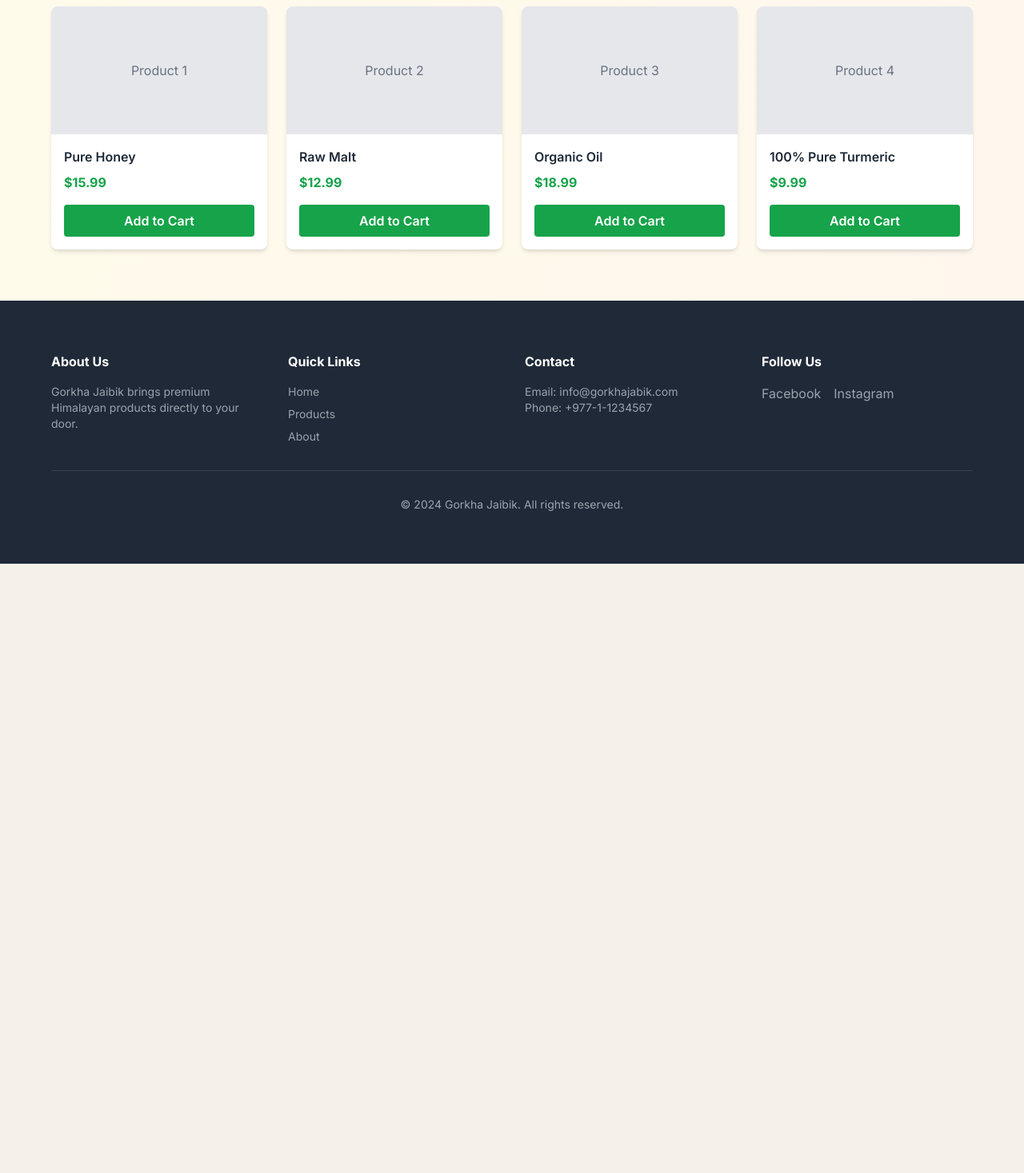
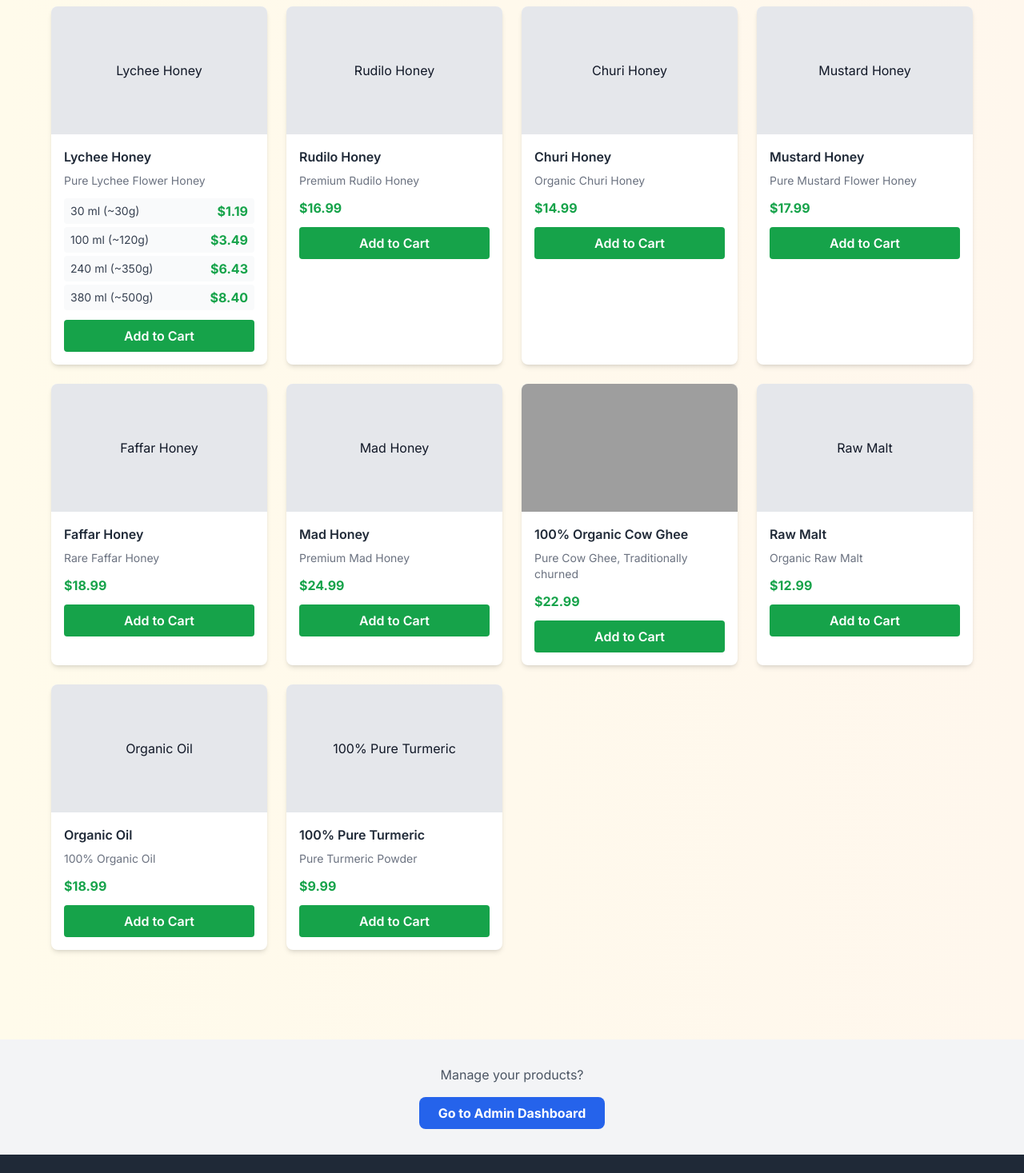
Before and after one commit to dbaithak-source/gorkha-store, a Next.js app: page / in a window 1280 px wide. Shown: the part 1330-2797 px from the top of the page at 80% size. Before the commit the page ends 2035 px from the top, so only its background shows below. Built offline with nearby package versions, Linux system fonts and the light colour scheme; grey boxes are pictures that could not be loaded; a web font is replaced by a local one.

Commit message:
Add app directory and all Next.js build files

```diff
--- /dev/null
+++ b/app/admin/page.tsx
@@ -0,0 +1,98 @@
+'use client';
+
+import { useState, useEffect } from 'react';
+
+interface Product {
+  id: number;
+  name: string;
+  price?: string;
+  variants?: Array<{size: string; price: string}>;
+  category: string;
+  image: string;
+  description: string;
+}
+
+export default function AdminPage() {
+  const [products, setProducts] = useState<Product[]>([]);
+  const [password, setPassword] = useState('');
+  const [isAuthenticated, setIsAuthenticated] = useState(false);
+  const ADMIN_PASSWORD = 'gorkha123';
+
+  useEffect(() => {
+    if (isAuthenticated) {
+      loadProducts();
+    }
+  }, [isAuthenticated]);
+
+  const loadProducts = async () => {
+    try {
+      const response = await fetch('/products.json');
+      const data = await response.json();
+      setProducts(data);
+    } catch (error) {
+      alert('Failed to load products');
+    }
+  };
+
+  const handleLogin = (e: React.FormEvent) => {
+    e.preventDefault();
+    if (password === ADMIN_PASSWORD) {
+      setIsAuthenticated(true);
+    } else {
+      alert('Invalid password');
+    }
+  };
+
+  if (!isAuthenticated) {
+    return (
+      <div className="min-h-screen bg-gradient-to-br from-green-50 to-emerald-100 flex items-center justify-center">
+        <div className="bg-white rounded-lg shadow-xl p-8 w-full max-w-md">
+          <h1 className="text-3xl font-bold text-green-600 mb-6 text-center">Admin Panel</h1>
+          <form onSubmit={handleLogin} className="space-y-4">
+            <input
+              type="password"
+              value={password}
+              onChange={(e) => setPassword(e.target.value)}
+              className="w-full px-4 py-2 border border-gray-300 rounded-lg focus:ring-2 focus:ring-green-500"
+              placeholder="Enter password"
+            />
+            <button type="submit" className="w-full bg-green-600 text-white py-2 rounded-lg hover:bg-green-700">
+              Login
+            </button>
+          </form>
+        </div>
+      </div>
+    );
+  }
+
+  return (
+    <div className="min-h-screen bg-gray-100 p-8">
+      <h1 className="text-4xl font-bold text-green-600 mb-8">Product Management</h1>
+      <button onClick={() => setIsAuthenticated(false)} className="bg-red-600 text-white px-4 py-2 rounded mb-8">
+        Logout
+      </button>
+      <div className="bg-white rounded-lg shadow-lg overflow-hidden">
+        <table className="w-full">
+          <thead className="bg-green-600 text-white">
+            <tr>
+              <th className="px-6 py-3">ID</th>
+              <th className="px-6 py-3">Name</th>
+              <th className="px-6 py-3">Price</th>
+              <th className="px-6 py-3">Category</th>
+            </tr>
+          </thead>
+          <tbody>
+            {products.map((product) => (
+              <tr key={product.id} className="border-b hover:bg-gray-50">
+                <td className="px-6 py-3">{product.id}</td>
+                <td className="px-6 py-3">{product.name}</td>
+                <td className="px-6 py-3">{product.price || 'Variant'}</td>
+                <td className="px-6 py-3">{product.category}</td>
+              </tr>
+            ))}
+          </tbody>
+        </table>
+      </div>
+    </div>
+  );
+}
--- a/app/page.tsx
+++ b/app/page.tsx
@@ -1,10 +1,35 @@
+'use client';
+
+import { useState, useEffect } from 'react';
+
+interface Product {
+  id: number;
+  name: string;
+  price: string;
+  category: string;
+  image: string;
+  description: string;
+    variants?: Array<{size: string; price: string}>;
+}
+
 export default function Home() {
-  const products = [
-    { id: 1, name: 'Pure Honey', price: '$15.99', image: '/images/honey.jpg' },
-    { id: 2, name: 'Raw Malt', price: '$12.99', image: '/images/malt.jpg' },
-    { id: 3, name: 'Organic Oil', price: '$18.99', image: '/images/oil.jpg' },
-    { id: 4, name: '100% Pure Turmeric', price: '$9.99', image: '/images/turmeric.jpg' },
-  ];
+  const [products, setProducts] = useState<Product[]>([]);
+  const [loading, setLoading] = useState(true);
+
+  useEffect(() => {
+    const loadProducts = async () => {
+      try {
+        const response = await fetch('/products.json');
+        const data = await response.json();
+        setProducts(data);
+      } catch (error) {
+        console.error('Failed to load products:', error);
+      } finally {
+        setLoading(false);
+      }
+    };
+    loadProducts();
+  }, []);
 
   return (
     <div className="w-full">
@@ -16,9 +41,13 @@ export default function Home() {
         <div className="absolute inset-0 bg-black/40"></div>
         <div className="relative z-10 flex flex-col items-center justify-center h-full text-center px-4 py-20">
           <div className="mb-8">
-          public/images
-
-
+            <svg xmlns="http://www.w3.org/2000/svg" viewBox="0 0 200 200" className="h-24 w-24 mx-auto mb-6" style={{filter: 'drop-shadow(0 4px 6px rgba(0,0,0,0.1))'}}>
+              <circle cx="100" cy="100" r="95" fill="white" stroke="#2d3436" strokeWidth="2"/>
+              <path d="M 50 120 L 75 80 L 100 95 L 125 70 L 150 120" fill="#1a472a" opacity="0.8"/>
+              <text x="100" y="85" fontSize="20" fontWeight="bold" textAnchor="middle" fontFamily="Georgia, serif" fill="#2d3436">GORKHA</text>
+              <text x="100" y="120" fontSize="20" fontWeight="bold" textAnchor="middle" fontFamily="Georgia, serif" fill="#2d3436">JAIBIK</text>
+              <circle cx="100" cy="100" r="88" fill="none" stroke="#22c55e" strokeWidth="2" opacity="0.8"/>
+            </svg>
           </div>
           <h1 className="text-5xl md:text-7xl font-bold text-white mb-6 font-georgia">GORKHA JAIBIK</h1>
           <p className="text-xl md:text-2xl text-white mb-8 max-w-2xl">Premium Himalayan Products from the Heart of Nepal</p>
@@ -60,31 +89,67 @@ export default function Home() {
         </div>
       </section>
 
-      {/* What We Can Offer You */}
+      {/* Products Section */}
       <section className="py-16 px-4 bg-gradient-to-r from-amber-50 to-orange-50">
         <div className="max-w-6xl mx-auto">
           <h2 className="text-4xl font-bold text-center mb-12 text-gray-800">
             <span className="text-gray-800">What We</span>
             <span className="text-green-600"> Can Offer You</span>
           </h2>
-          <div className="grid grid-cols-1 md:grid-cols-2 lg:grid-cols-4 gap-6">
+
+          {loading ? (
+            <div className="text-center py-12">
+              <p className="text-gray-600">Loading products...</p>
+            </div>
+          ) : products.length === 0 ? (
+            <div className="text-center py-12">
+              <p className="text-gray-600">No products available</p>
+            </div>
+          ) : (
+            <>
+              <div className="grid grid-cols-1 md:grid-cols-2 lg:grid-cols-4 gap-6 mb-12">
                 {products.map((product) => (
                   <div key={product.id} className="bg-white rounded-lg overflow-hidden shadow-md hover:shadow-lg transition-shadow">
                     <div className="h-40 bg-gray-200 flex items-center justify-center">
-                  <span className="text-gray-500">Product {product.id}</span>
+                      <img src={product.image} alt={product.name} className="w-full h-full object-cover" onError={(e) => {
+                        (e.target as HTMLImageElement).style.display = 'none';
+                        (e.currentTarget.parentElement?.innerHTML ?? '') && (e.currentTarget.parentElement!.innerHTML = '<span className="text-gray-500">' + product.name + '</span>');
+                      }} />
                     </div>
                     <div className="p-4">
                       <h3 className="font-semibold text-gray-800 mb-2">{product.name}</h3>
-                  <p className="text-green-600 font-bold">{product.price}</p>
-                  <button className="w-full mt-4 bg-green-600 hover:bg-green-700 text-white font-semibold py-2 px-4 rounded transition-colors duration-300">
+                      <p className="text-sm text-gray-500 mb-3">{product.description}</p>
+                                    {product.variants ? (
+                <div className="mb-3">
+                  {product.variants.map((variant: any, idx: any) => (
+                    <div key={idx} className="flex justify-between items-center py-1 px-2 bg-gray-50 rounded mb-1">
+                      <span className="text-sm text-gray-700">{variant.size}</span>
+                      <span className="text-green-600 font-bold">{variant.price}</span>
+                    </div>
+                  ))}
+                </div>
+              ) : (
+                <p className="text-green-600 font-bold mb-3">{product.price}</p>
+              )}
+                      <button className="w-full bg-green-600 hover:bg-green-700 text-white font-semibold py-2 px-4 rounded transition-colors duration-300">
                         Add to Cart
                       </button>
                     </div>
                   </div>
                 ))}
               </div>
+            </>
+          )}
         </div>
       </section>
+
+      {/* Admin Link */}
+      <div className="text-center py-8 bg-gray-100">
+        <p className="text-gray-600 mb-4">Manage your products?</p>
+        <a href="/admin" className="bg-blue-600 hover:bg-blue-700 text-white font-bold py-2 px-6 rounded-lg inline-block">
+          Go to Admin Dashboard
+        </a>
+      </div>
 
       {/* Footer */}
       <footer className="bg-gray-800 text-white py-16 px-4">
@@ -113,6 +178,12 @@ export default function Home() {
                 <a href="#" className="text-gray-400 hover:text-white transition">Facebook</a>
                 <a href="#" className="text-gray-400 hover:text-white transition">Instagram</a>
               </div>
+                              <div>
+                  <h4 className="font-bold mb-4">Parent Company</h4>
+                  <p className="text-gray-400 text-sm mb-2"><strong>Glaum Organics Pvt. Ltd.</strong></p>
+                  <p className="text-gray-400 text-sm mb-2">Adarsh Nagar, Birgunj, Nepal</p>
+                  <p className="text-gray-400 text-sm">Our parent company ensures the highest standards of organic product sourcing and quality assurance.</p>
+                </div>
             </div>
           </div>
           <div className="border-t border-gray-700 pt-8 text-center text-gray-400 text-sm">
--- /dev/null
+++ b/public/products.json
@@ -0,0 +1,12 @@
+[
+  {"id":1,"name":"Lychee Honey","variants":[{"size":"30 ml (~30g)","price":"$1.19"},{"size":"100 ml (~120g)","price":"$3.49"},{"size":"240 ml (~350g)","price":"$6.43"},{"size":"380 ml (~500g)","price":"$8.40"}],"category":"honey","image":"/images/honey.jpg","description":"Pure Lychee Flower Honey"},
+  {"id":2,"name":"Rudilo Honey","price":"$16.99","category":"honey","image":"/images/honey.jpg","description":"Premium Rudilo Honey"},
+  {"id":3,"name":"Churi Honey","price":"$14.99","category":"honey","image":"/images/honey.jpg","description":"Organic Churi Honey"},
+  {"id":4,"name":"Mustard Honey","price":"$17.99","category":"honey","image":"/images/honey.jpg","description":"Pure Mustard Flower Honey"},
+  {"id":5,"name":"Faffar Honey","price":"$18.99","category":"honey","image":"/images/honey.jpg","description":"Rare Faffar Honey"},
+  {"id":6,"name":"Mad Honey","price":"$24.99","category":"honey","image":"/images/honey.jpg","description":"Premium Mad Honey"},
+  {"id":7,"name":"100% Organic Cow Ghee","price":"$22.99","category":"ghee","image":"/images/ghee.jpg","description":"Pure Cow Ghee, Traditionally churned"},
+  {"id":8,"name":"Raw Malt","price":"$12.99","category":"other","image":"/images/malt.jpg","description":"Organic Raw Malt"},
+  {"id":9,"name":"Organic Oil","price":"$18.99","category":"other","image":"/images/oil.jpg","description":"100% Organic Oil"},
+  {"id":10,"name":"100% Pure Turmeric","price":"$9.99","category":"spices","image":"/images/turmeric.jpg","description":"Pure Turmeric Powder"}
+]
```
Also changed, not shown: lib/company.ts (added, +21 -0 lines), app/api/products/route.ts (added). Lines whose indentation alone changed are shown as unchanged.
